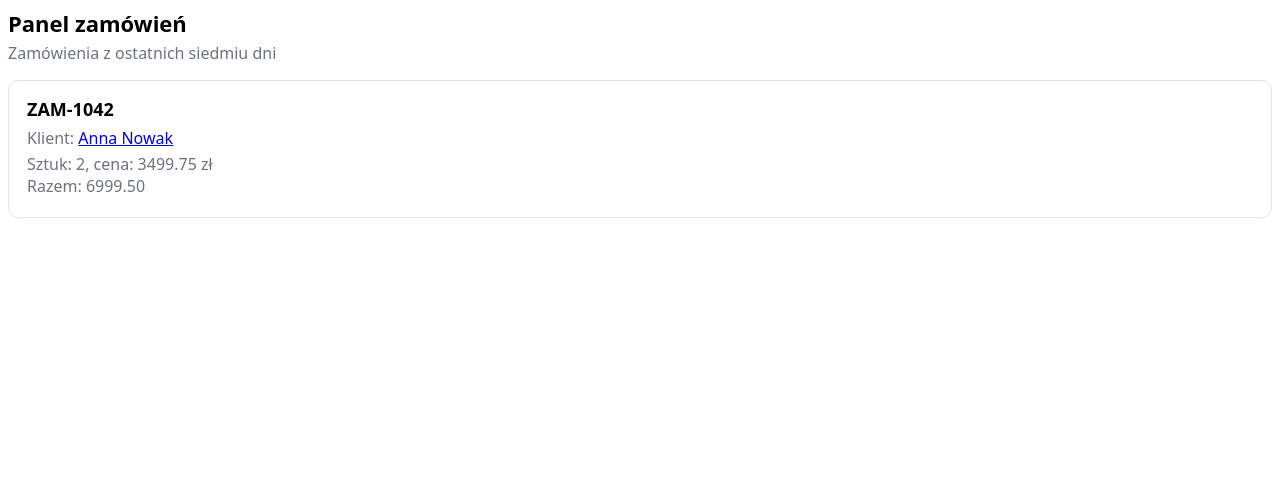
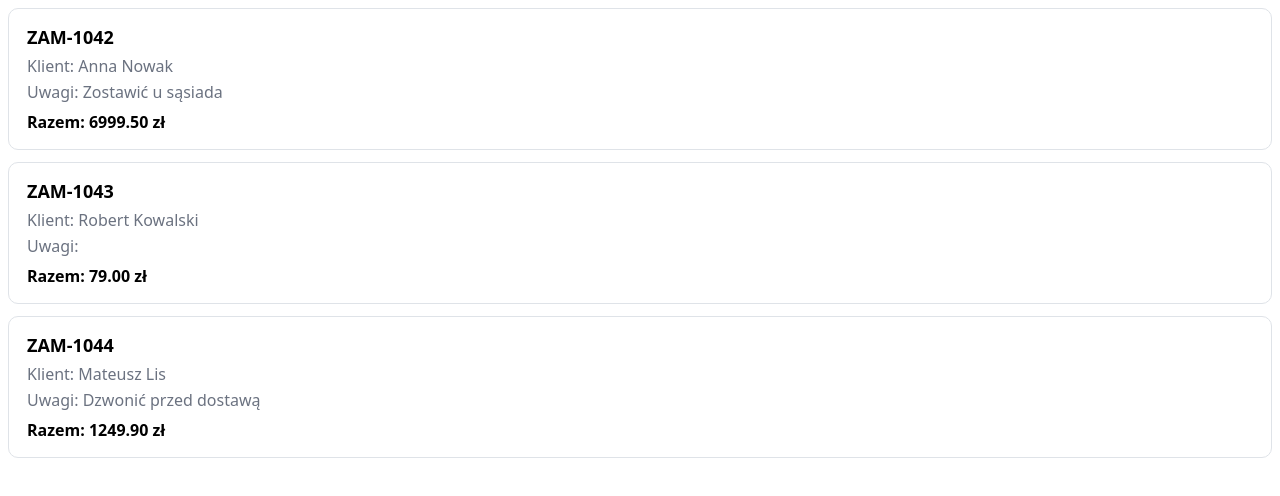
Before and after one commit to mkmattdev/k-js-2-react-1-kursanci, a React (Vite) app: page / in a window 1280 px wide. Shown: the top 496 px of the page. Built offline with nearby package versions, Linux system fonts and the light colour scheme.

Commit message:
add task for lesson 3

```diff
--- a/src/03-props/Lesson.jsx
+++ b/src/03-props/Lesson.jsx
@@ -0,0 +1,19 @@
+import OrderCard from "./components/OrderCard";
+import "./props.css";
+
+export default function Lesson() {
+  const lastCustomer = "Mateusz Lis";
+
+  return (
+    <section className="panel">
+      <OrderCard id="ZAM-1042" customer="Anna Nowak" totalPln={6999.5} note="Zostawić u sąsiada" />
+      <OrderCard id="ZAM-1043" customer="Robert Kowalski" totalPln={79} />
+      <OrderCard
+        id="ZAM-1044"
+        customer={lastCustomer}
+        totalPln={1249.9}
+        note="Dzwonić przed dostawą"
+      />
+    </section>
+  );
+}
--- /dev/null
+++ b/src/03-props/components/OrderCard.jsx
@@ -0,0 +1,10 @@
+export default function OrderCard({ id, customer, note, totalPln }) {
+  return (
+    <article className="card">
+      <h3 className="card__title">{id}</h3>
+      <p className="card__row">Klient: {customer}</p>
+      <p className="card__row">Uwagi: {note}</p>
+      <p className="card__total">Razem: {totalPln.toFixed(2)} zł</p>
+    </article>
+  );
+}
--- a/src/App.jsx
+++ b/src/App.jsx
@@ -1,4 +1,4 @@
-import Lesson from "./02-jsx/Lesson";
+import Lesson from "./03-props/Lesson";
 
 export default function App() {
   return <Lesson />;
```
Also changed, not shown: src/03-props-task/ShipmentCard.start.jsx (added, +30 -0 lines), src/03-props-task/Task.jsx (added, +12 -0 lines), src/03-props-task/props.css (added).
